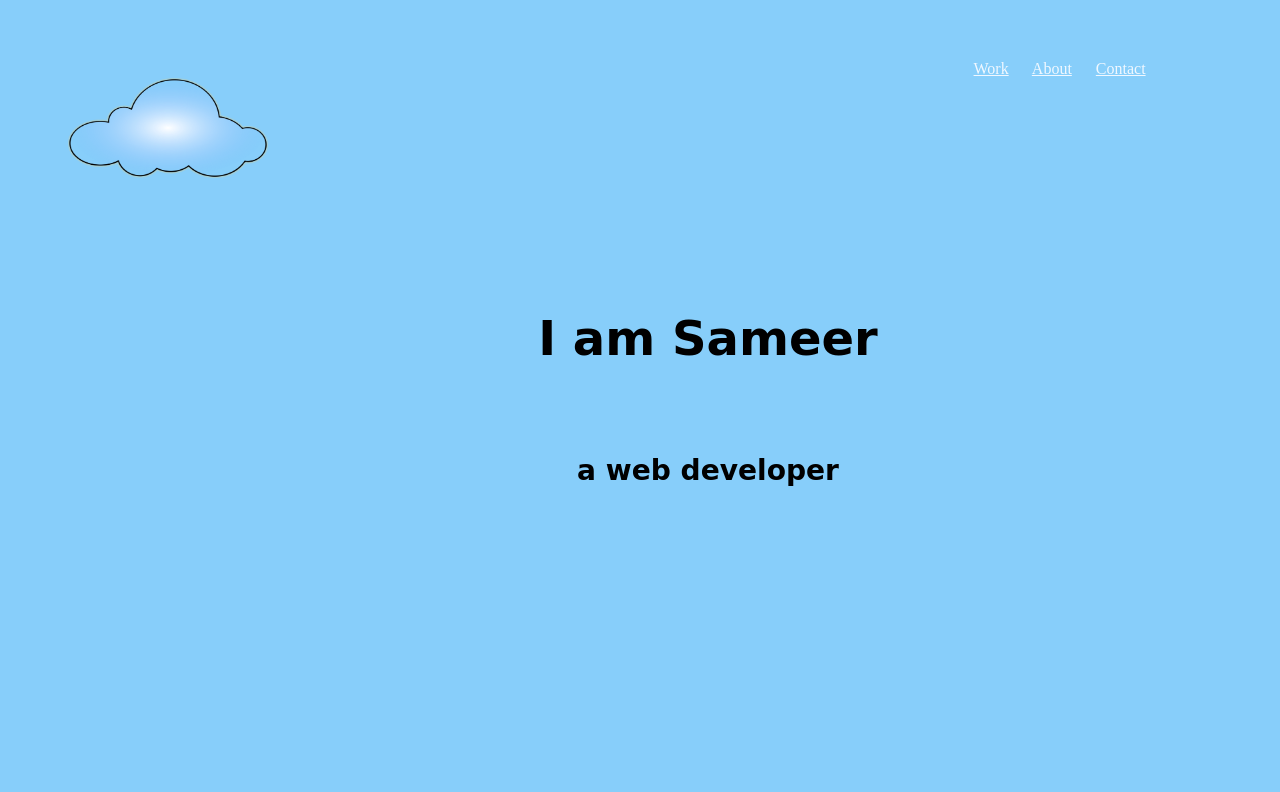
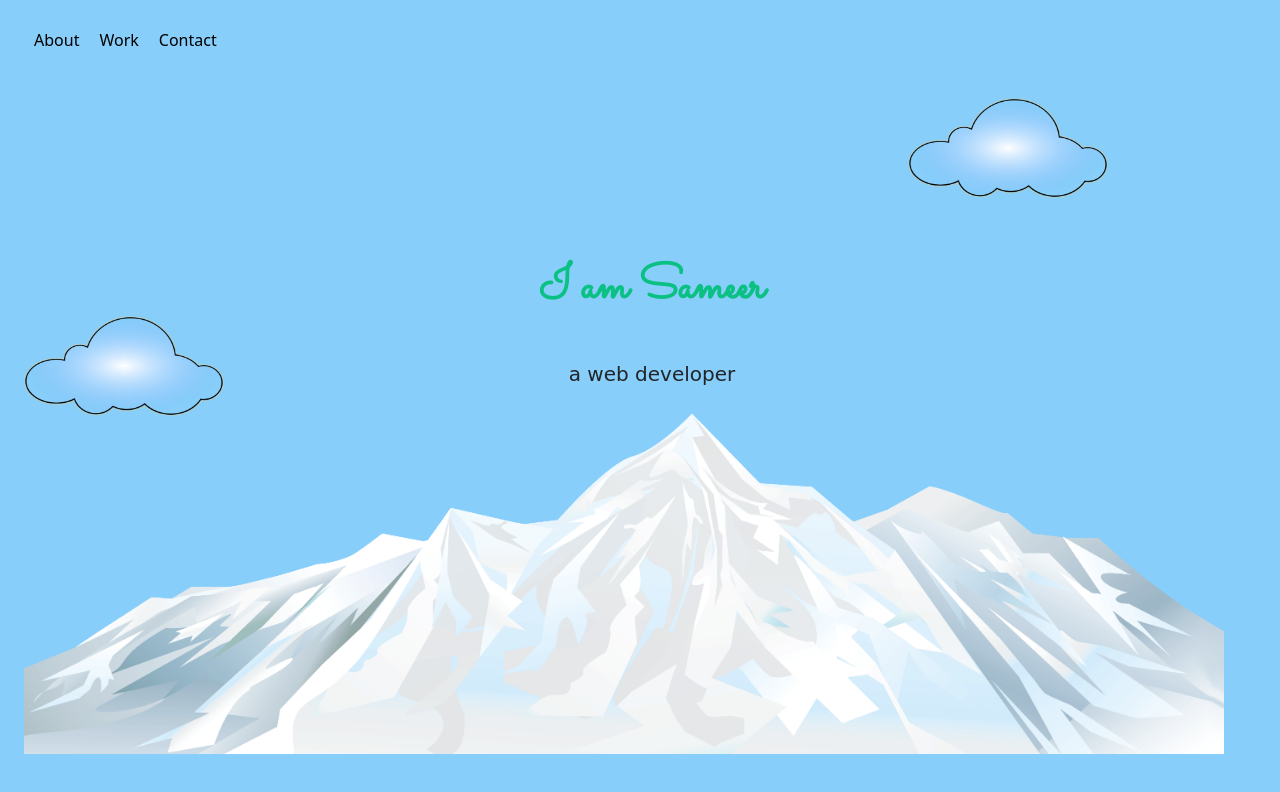
Before and after one commit to skssameer/Portfolio, a plain HTML site: page index.html in a window 1280 px wide. Drawn offline with nearby package versions, Linux system fonts and the light colour scheme.

Commit message:
some changes are made

```diff
--- a/index.html
+++ b/index.html
@@ -6,14 +6,42 @@
     <meta name="viewport" content="width=device-width, initial-scale=1.0">
     <title>I am Sameeer</title>
     <link rel="stylesheet" href="style.css">
+    <link href="https://cdn.jsdelivr.net/npm/bootstrap@5.2.3/dist/css/bootstrap.min.css" rel="stylesheet">
+    <script src="https://cdn.jsdelivr.net/npm/bootstrap@5.2.3/dist/js/bootstrap.bundle.min.js"></script>
+    <link rel="preconnect" href="https://fonts.googleapis.com">
+    <link rel="preconnect" href="https://fonts.gstatic.com" crossorigin>
+    <link href="https://fonts.googleapis.com/css2?family=Sacramento&display=swap" rel="stylesheet">
+
 </head>
-<body>
-    <nav class="navigation">
-        <a href="" class="anchor">Work</a>&nbsp;&nbsp;&nbsp;&nbsp;&nbsp;
-        <a href="" class="anchor">About</a>&nbsp;&nbsp;&nbsp;&nbsp;&nbsp;
-        <a href="" class="anchor">Contact</a></nav>
-    <div class="d1"> <h1> I am Sameer</h1><br><h3>a web developer</h3></div>
-    <div class="d2"><img src="images/cloud2.png" alt="" class="img1"></div>
+<body style="background-color: lightskyblue;">
+    <div class="container-fluid d">
+    <nav class="navbar navbar-expand-sm navbar-dark">
+        <div class="container-fluid">
+          <button class="navbar-toggler" type="button" data-bs-toggle="collapse" data-bs-target="#collapsibleNavbar">
+            <span class="navbar-toggler-icon"></span>
+          </button>
+          <div class="collapse navbar-collapse" id="collapsibleNavbar">
+            <ul class="navbar-nav">
+              <li class="nav-item">
+                <a class="anchor" href="#">About</a>
+              </li>
+              <li class="nav-item">
+                <a class="anchor" href="#">Work</a>
+              </li>
+              <li class="nav-item">
+                <a class="anchor" href="#">Contact</a>
+              </li>
+            </ul>
+          </div>
+        </div>
+      </nav>
 
+    <div class="d1 container-fluid"> <h1 class="head1"> I am Sameer</h1><br><h5>a web developer</h5></div>
+    <div class="d2 container-fluid"><img src="images/cloud2.png" alt="" class="img1"></div>
+    <div class="d3"><img src="images/cloud2.png" alt="" class="img1"></div>
+    <div class="d4 container-fluid"><img src="images/mountain.png" alt="" class="img2"></div>
+
+
+</div>
 </body>
 </html>
--- a/style.css
+++ b/style.css
@@ -22,16 +22,47 @@ body{
 
 }
 .anchor{
-    color: aliceblue;
+    color:black;
+    padding: 10px;
+    text-decoration: none;
+    font-size: medium;
 }
 .d2{
     height: 100px;
     width: 200px;
     position: absolute;
+    margin-top: 20%;
+    margin-left: 10%;
 }
 .img1{
     height: 100px;
     width: 200px;
-    visibility: visible;
-    margin-left: 30%;
+
 }
+.img2
+{
+    height: 400px;
+    width: 1200px;
+}
+.head1{
+    font-family: sacramento, cursive;
+    font-weight: bold;
+    font-size: 3rem;
+    color: rgb(10, 192, 131);
+
+}
+.d3{
+    margin-top: 3%;
+    position: absolute;
+    margin-left: 70%;
+}
+.d4
+{
+    position: absolute;
+    margin-top: 23%;
+    margin-left: 1%
+}
+.d{
+    margin-top: 20px;
+    float: right;
+}
```
Also changed, not shown: images/mountain.png (added).
